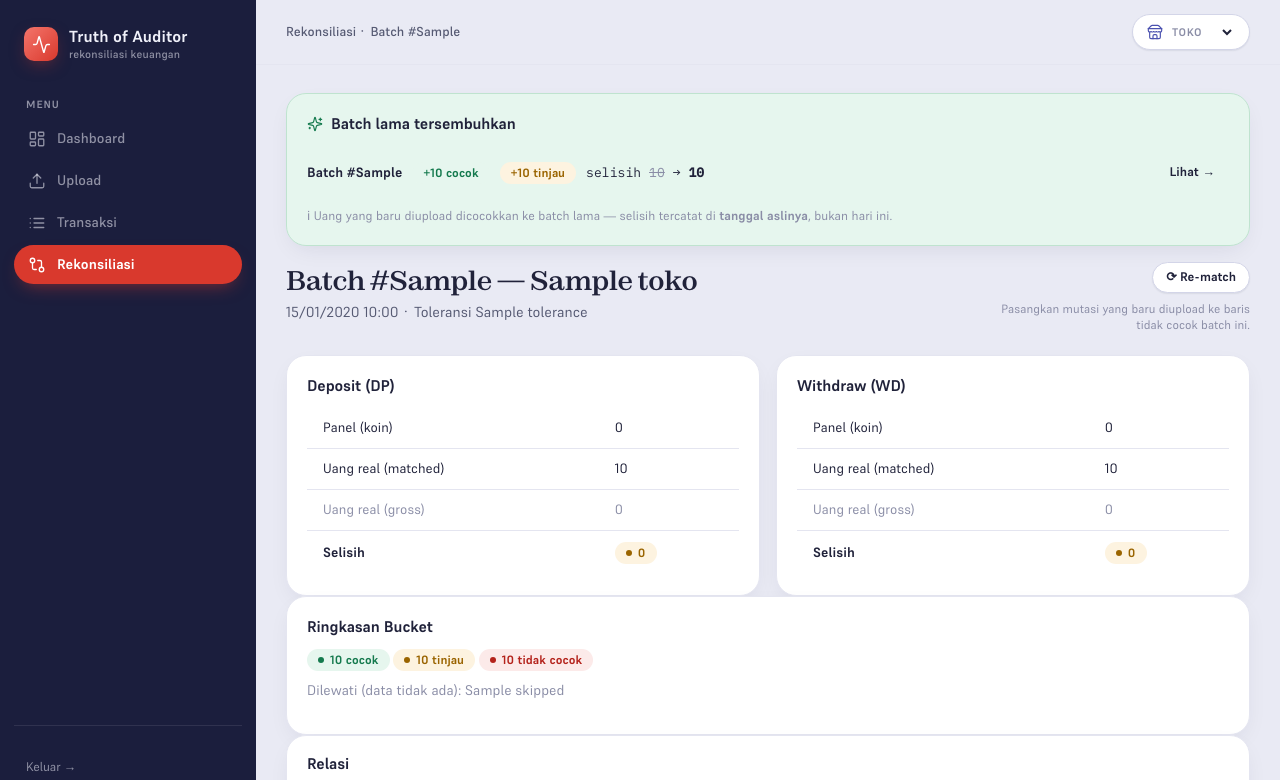
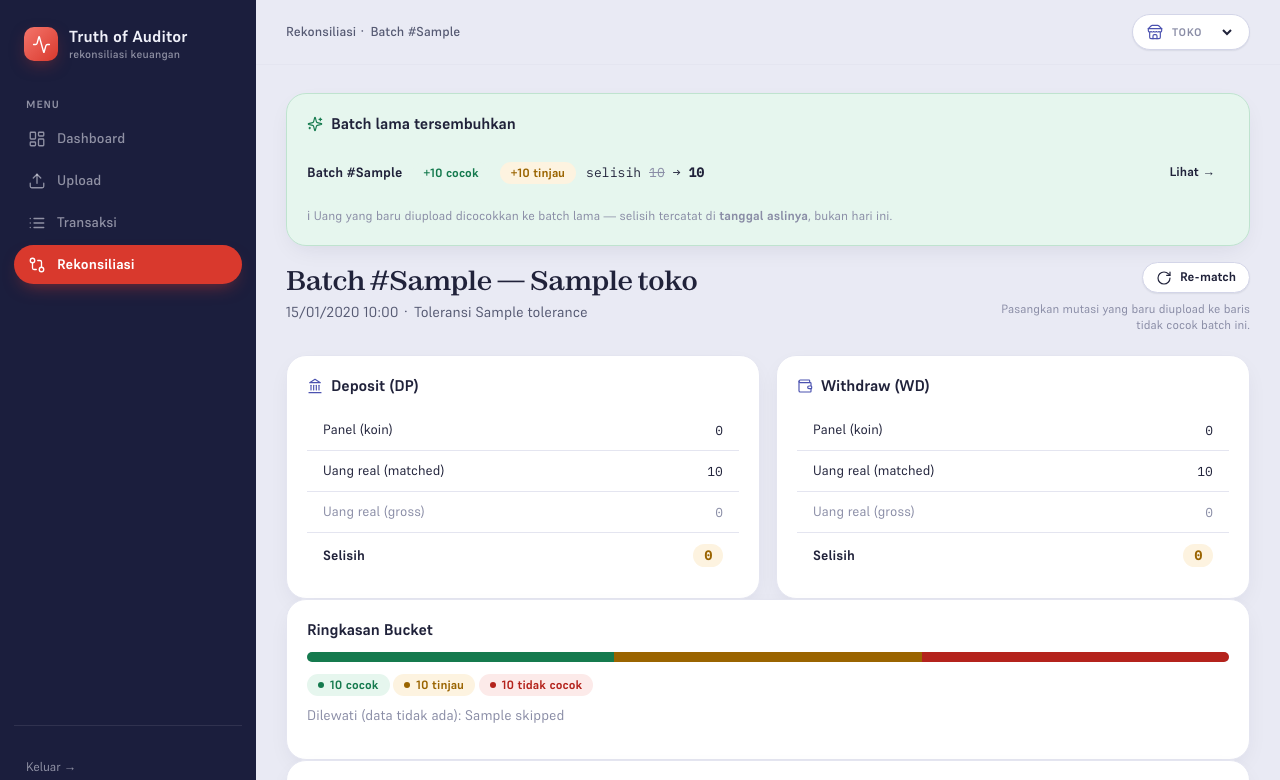
Before and after one commit to macerendi-art/Truth-of-auditor, a Django app: template web/templates/web/batch_detail.html in a window 1280 px wide. Shown: the top 780 px of the page. Run offline with Django 5.2, Linux system fonts and the light colour scheme; the template is opened without the code that fills it: most values are stand-ins (such as "Sample title", 1, 10 or a date in 2020); lists and menus that the app fills with data are empty.

Commit message:
feat(web): batch_detail — bucket-bar, angka mono, ikon relasi
Co-Authored-By: Claude Fable 5 <noreply@anthropic.com>

```diff
--- a/web/templates/web/batch_detail.html
+++ b/web/templates/web/batch_detail.html
@@ -14,7 +14,7 @@
       {% if s.buckets.tidak_cocok %}
       <form method="post" action="{% url 'rematch_batch' batch.pk %}" style="margin:0">
         {% csrf_token %}
-        <button class="btn sm" type="submit">⟳ Re-match</button>
+        <button class="btn sm" type="submit"><svg width="15" height="15"><use href="#i-rotate-cw"/></svg> Re-match</button>
       </form>
       {% endif %}
       {% if is_admin_user %}
@@ -42,24 +42,24 @@
 <div class="grid cols-2">
   {% with dp=s.dp %}
   <div class="card reveal">
-    <h3 style="margin:0 0 12px">Deposit (DP)</h3>
-    <table>
-      <tr><td>Panel (koin)</td><td>{{ dp.panel|default:0|floatformat:0|intcomma }}</td></tr>
+    <div class="h-row"><h3 style="display:flex;align-items:center;gap:8px"><svg width="16" height="16" style="color:var(--periwinkle-text)"><use href="#i-landmark"/></svg> Deposit (DP)</h3></div>
+    <table class="flush">
+      <tr><td>Panel (koin)</td><td class="r num amount">{{ dp.panel|default:0|floatformat:0|intcomma }}</td></tr>
       {# money_matched baru; batch lama pakai 'money'. Keduanya di-|default sendiri agar aman saat summary kosong. #}
-      <tr><td>Uang real (matched)</td><td>{% if dp.money_matched != None %}{{ dp.money_matched|floatformat:0|intcomma }}{% else %}{{ dp.money|default:0|floatformat:0|intcomma }}{% endif %}</td></tr>
-      <tr><td class="faint">Uang real (gross)</td><td class="faint">{{ dp.money_gross|default:0|floatformat:0|intcomma }}</td></tr>
-      <tr><td><b>Selisih</b></td><td>{% if dp.selisih == 0 %}<span class="badge ok">Balanced ✓</span>{% else %}<span class="badge warn">{{ dp.selisih|default:0|floatformat:0|intcomma }}</span>{% endif %}</td></tr>
+      <tr><td>Uang real (matched)</td><td class="r num amount">{% if dp.money_matched != None %}{{ dp.money_matched|floatformat:0|intcomma }}{% else %}{{ dp.money|default:0|floatformat:0|intcomma }}{% endif %}</td></tr>
+      <tr><td class="faint">Uang real (gross)</td><td class="faint r num amount">{{ dp.money_gross|default:0|floatformat:0|intcomma }}</td></tr>
+      <tr><td><b>Selisih</b></td><td class="r">{% if dp.selisih == 0 %}<span class="badge ok">Balanced ✓</span>{% else %}<span class="badge warn plain num amount">{{ dp.selisih|default:0|floatformat:0|intcomma }}</span>{% endif %}</td></tr>
     </table>
   </div>
   {% endwith %}
   {% with wd=s.wd %}
   <div class="card reveal">
-    <h3 style="margin:0 0 12px">Withdraw (WD)</h3>
-    <table>
-      <tr><td>Panel (koin)</td><td>{{ wd.panel|default:0|floatformat:0|intcomma }}</td></tr>
-      <tr><td>Uang real (matched)</td><td>{% if wd.money_matched != None %}{{ wd.money_matched|floatformat:0|intcomma }}{% else %}{{ wd.money|default:0|floatformat:0|intcomma }}{% endif %}</td></tr>
-      <tr><td class="faint">Uang real (gross)</td><td class="faint">{{ wd.money_gross|default:0|floatformat:0|intcomma }}</td></tr>
-      <tr><td><b>Selisih</b></td><td>{% if wd.selisih == 0 %}<span class="badge ok">Balanced ✓</span>{% else %}<span class="badge warn">{{ wd.selisih|default:0|floatformat:0|intcomma }}</span>{% endif %}</td></tr>
+    <div class="h-row"><h3 style="display:flex;align-items:center;gap:8px"><svg width="16" height="16" style="color:var(--periwinkle-text)"><use href="#i-wallet"/></svg> Withdraw (WD)</h3></div>
+    <table class="flush">
+      <tr><td>Panel (koin)</td><td class="r num amount">{{ wd.panel|default:0|floatformat:0|intcomma }}</td></tr>
+      <tr><td>Uang real (matched)</td><td class="r num amount">{% if wd.money_matched != None %}{{ wd.money_matched|floatformat:0|intcomma }}{% else %}{{ wd.money|default:0|floatformat:0|intcomma }}{% endif %}</td></tr>
+      <tr><td class="faint">Uang real (gross)</td><td class="faint r num amount">{{ wd.money_gross|default:0|floatformat:0|intcomma }}</td></tr>
+      <tr><td><b>Selisih</b></td><td class="r">{% if wd.selisih == 0 %}<span class="badge ok">Balanced ✓</span>{% else %}<span class="badge warn plain num amount">{{ wd.selisih|default:0|floatformat:0|intcomma }}</span>{% endif %}</td></tr>
     </table>
   </div>
   {% endwith %}
@@ -67,9 +67,14 @@
 
 <div class="card reveal">
   <h3 style="margin:0 0 12px">Ringkasan Bucket</h3>
-  <span class="badge ok">{{ s.buckets.cocok|default:0|intcomma }} cocok</span>
-  <span class="badge warn">{{ s.buckets.perlu_tinjau|default:0|intcomma }} tinjau</span>
-  <span class="badge bad">{{ s.buckets.tidak_cocok|default:0|intcomma }} tidak cocok</span>
+  {% if bk.total %}
+  <div class="bucket-bar" role="img" aria-label="{{ bk.cocok }} cocok, {{ bk.perlu_tinjau }} tinjau, {{ bk.tidak_cocok }} tidak cocok" style="margin-bottom:12px">
+    <span class="s-ok" style="width:{% widthratio bk.cocok bk.total 100 %}%"></span><span class="s-warn" style="width:{% widthratio bk.perlu_tinjau bk.total 100 %}%"></span><span class="s-bad" style="width:{% widthratio bk.tidak_cocok bk.total 100 %}%"></span>
+  </div>
+  {% endif %}
+  <span class="badge ok">{{ bk.cocok|intcomma }} cocok</span>
+  <span class="badge warn">{{ bk.perlu_tinjau|intcomma }} tinjau</span>
+  <span class="badge bad">{{ bk.tidak_cocok|intcomma }} tidak cocok</span>
   {% if s.skipped %}<p class="faint" style="margin-top:10px">Dilewati (data tidak ada): {{ s.skipped|join:", " }}</p>{% endif %}
 </div>
 
@@ -85,7 +90,7 @@
         <td><span class="badge ok">{{ run.summary.cocok|default:0|intcomma }}</span></td>
         <td><span class="badge warn">{{ run.summary.perlu_tinjau|default:0|intcomma }}</span></td>
         <td><span class="badge bad">{{ run.summary.tidak_cocok|default:0|intcomma }}</span></td>
-        <td><a class="btn sm" href="{% url 'run_detail' run.pk %}">Detail →</a> <a class="btn sm ghost" href="{% url 'export_run' run.pk %}">Excel</a></td>
+        <td><a class="btn sm" href="{% url 'run_detail' run.pk %}">Detail <svg width="14" height="14"><use href="#i-chevron-right"/></svg></a> <a class="btn sm ghost" href="{% url 'export_run' run.pk %}"><svg width="14" height="14"><use href="#i-download"/></svg> Excel</a></td>
       </tr>
     {% empty %}<tr><td colspan="5" class="faint">Tidak ada relasi dijalankan.</td></tr>{% endfor %}
     </tbody>
```
Also changed, not shown: web/views.py (+10 -1 lines).
